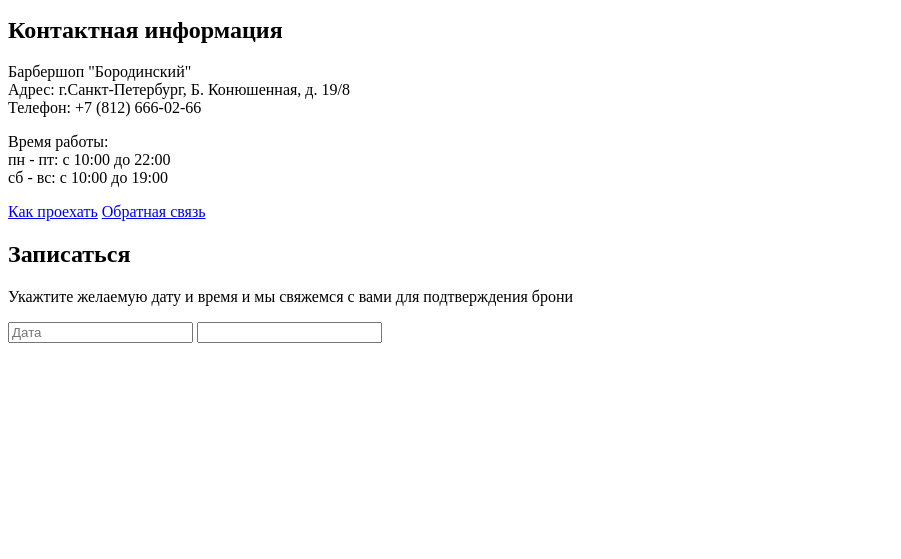
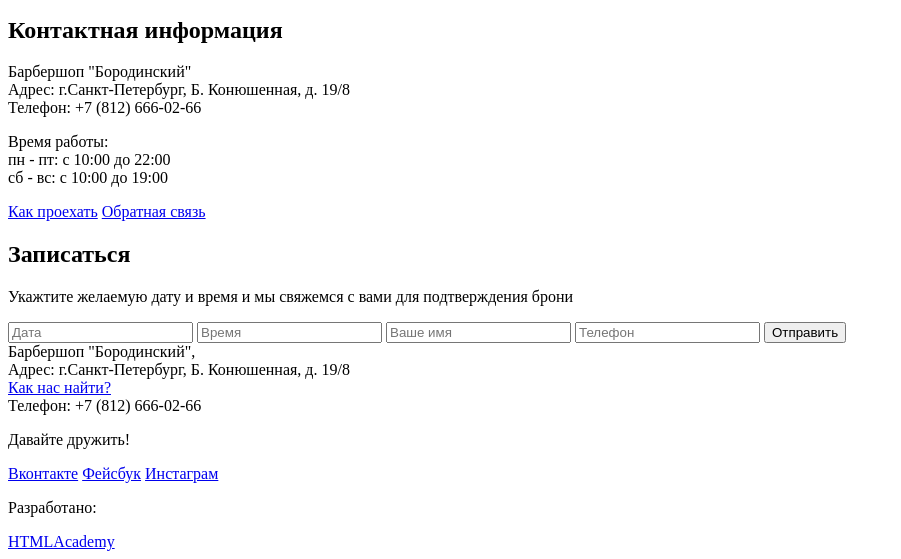
Before and after one commit to RepinAndrew/Learn_barbershop, a plain HTML site: page index.html in a window 1280 px wide. Shown: the part 842-1401 px from the top of the page, without its empty margins (0-901 px from the left). Before the commit the page ends 1193 px from the top, so only its background shows below. Drawn offline with Linux system fonts and the light colour scheme.

Commit message:
Add footer html

```diff
--- a/index.html
+++ b/index.html
@@ -96,10 +96,33 @@
           <p>Укажтите желаемую дату и время и мы свяжемся с вами для подтверждения брони</p>
           <form class="appointment-form" action="https://echo.htmlacademy.ru" method="post">
             <input type="text" name="date" value="" placeholder="Дата">
-            <input type="text" name="" value="">
+            <input type="text" name="time" value="" placeholder="Время">
+            <input type="text" name="name" value="" placeholder="Ваше имя">
+            <input type="text" name="phone" value="" placeholder="Телефон">
+            <button class="btn" type="submit">Отправить</button>
           </form>
        </div>
      </div>
    </main>
+   <footer class="main-footer">
+     <div class="container">
+       <section class="footer-contacts">
+          Барбершоп "Бородинский",<br>
+          Адрес: г.Санкт-Петербург, Б. Конюшенная, д. 19/8<br>
+          <a href="#">Как нас найти?</a><br>
+          Телефон: +7 (812) 666-02-66
+       </section>
+       <section class="footer-social">
+         <p>Давайте дружить!</p>
+         <a class="social-btn social-btn-vk" href="#">Вконтакте</a>
+         <a class="social-btn social-btn-fb" href="#">Фейсбук</a>
+         <a class="social-btn social-btn-inst" href="#">Инстаграм</a>
+       </section>
+       <section class="footer-copyright">
+         <p>Разработано:</p>
+         <a class="btn" href="https://htmlacademy.ru">HTMLAcademy</a>
+       </section>
+     </div>
+   </footer>
   </body>
 </html>
```
